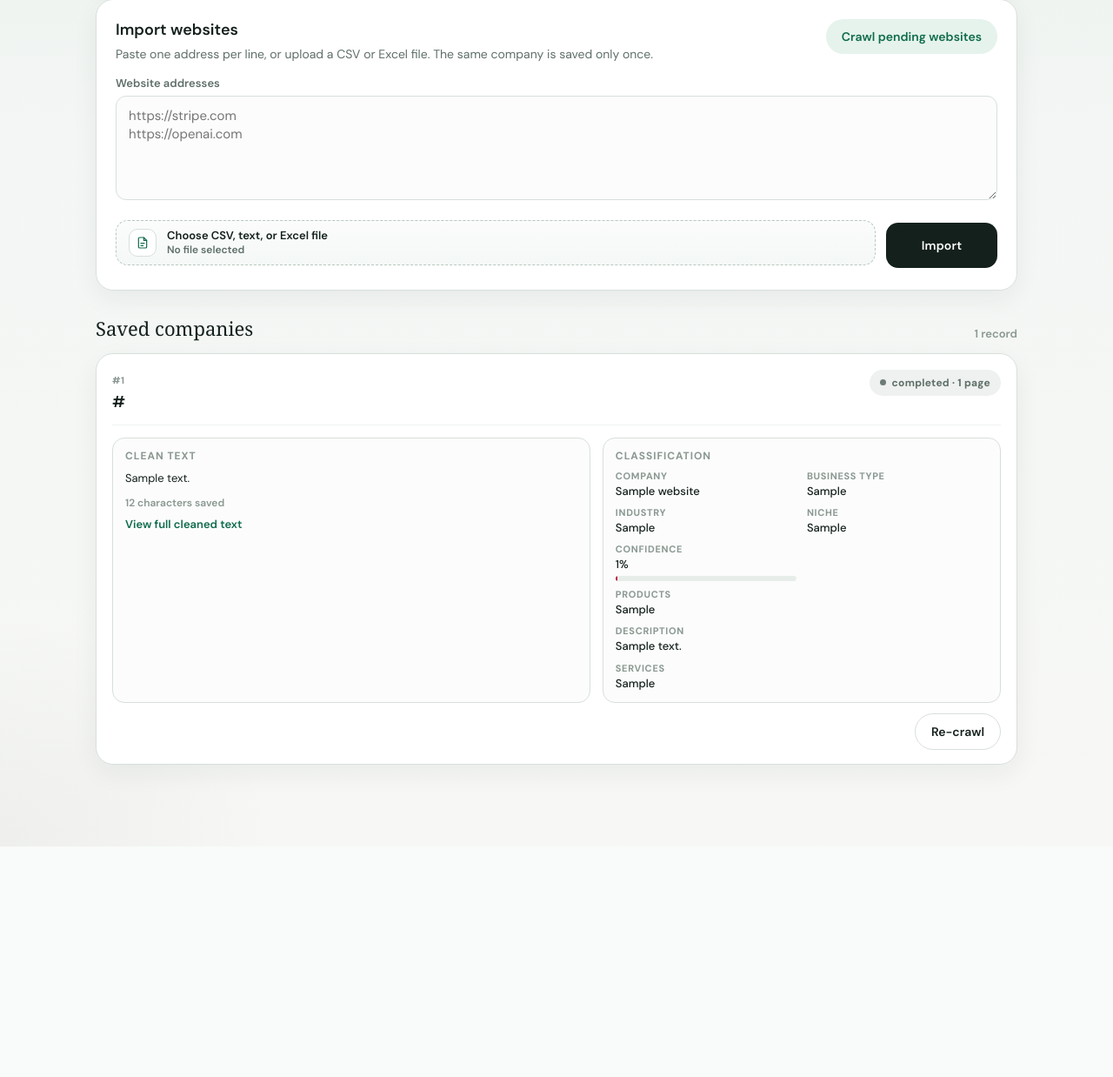
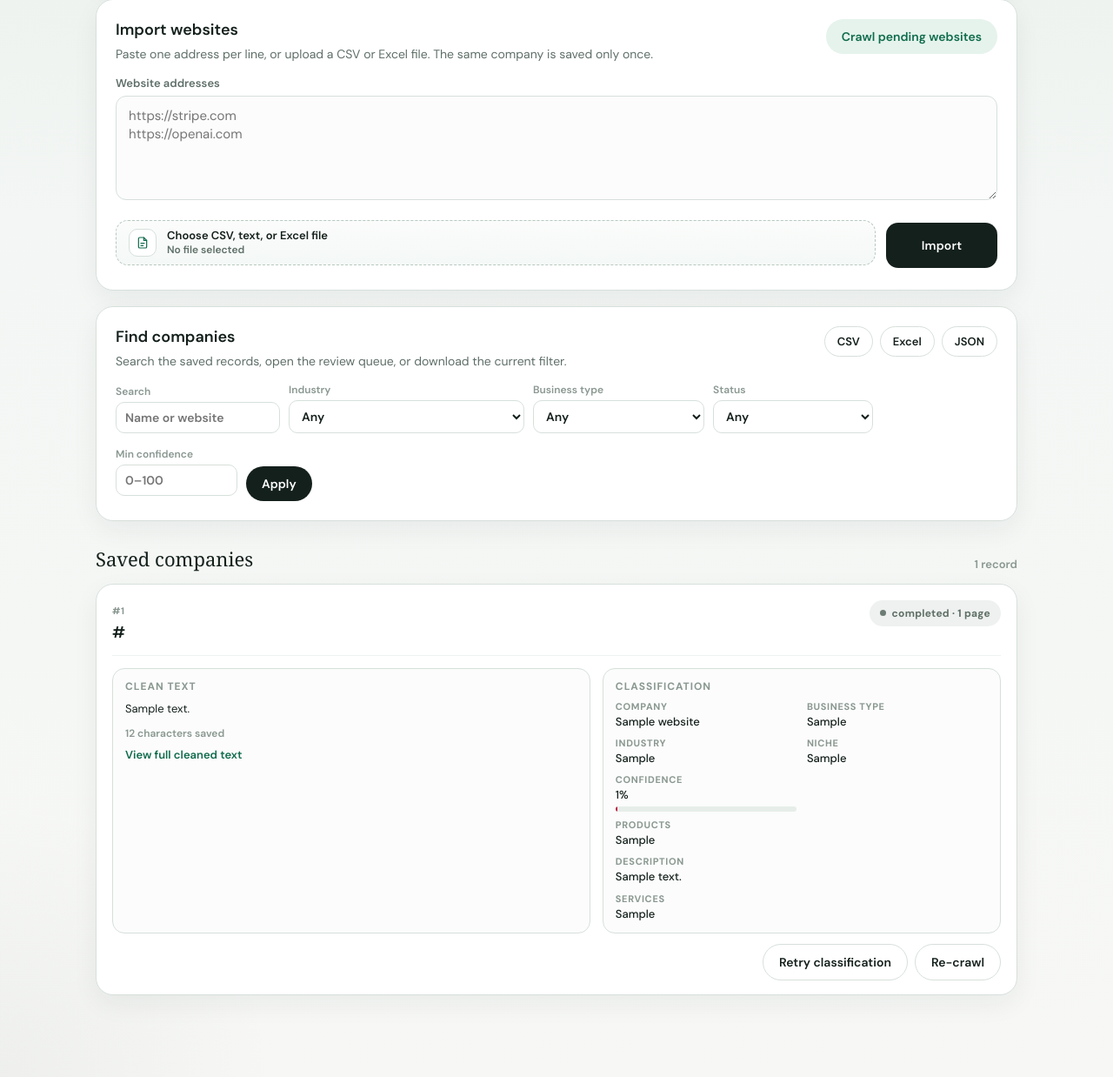
Before and after one commit to M-Ali-devv/Web-intelliegence, a FastAPI app: page / in a window 1280 px wide. Shown: the part 352-1590 px from the top of the page at 87% size. Before the commit the page ends 1319 px from the top, so only its background shows below. Run offline with FastAPI, Linux system fonts and the light colour scheme; tables that the repository leaves empty hold one stand-in row (values such as "Sample post"); some web fonts are replaced.

Commit message:
Add search, review, and filtered export so low-confidence rows can be checked before they leave the app.

```diff
--- a/app/main.py
+++ b/app/main.py
@@ -5,18 +5,24 @@
     uvicorn app.main:app --reload
 """
 
+import json
 from contextlib import asynccontextmanager
 from pathlib import Path
+from urllib.parse import urlencode
 
-from fastapi import BackgroundTasks, FastAPI, File, Form, Query, Request, UploadFile
-from fastapi.responses import RedirectResponse
+from fastapi import BackgroundTasks, FastAPI, File, Form, HTTPException, Query, Request, UploadFile
+from fastapi.responses import RedirectResponse, StreamingResponse
 from fastapi.templating import Jinja2Templates
 from sqlalchemy import func, select
 
+from app.classifier import classify_site
 from app.crawler.runner import run as run_crawl
 from app.database import get_session, init_db
+from app.exporters import iter_csv, iter_json, iter_xlsx
 from app.importer import excel_to_text, import_urls
 from app.models import Website
+from app.records import evidence_of, filtered_select, meta_of
+from app.taxonomy import BUSINESS_TYPES, INDUSTRIES
 
 ROOT = Path(__file__).resolve().parent.parent
 templates = Jinja2Templates(directory=str(ROOT / "templates"))
@@ -52,6 +58,19 @@
 app = FastAPI(title="Website Intelligence — Step 1", lifespan=lifespan)
 
 
+def _confidence_floor(value: str | None) -> int | None:
+    """Blank form fields arrive as \"\". Treat that as no minimum."""
+    if value is None or not str(value).strip():
+        return None
+    try:
+        number = int(value)
+    except ValueError:
+        raise HTTPException(status_code=422, detail="min_confidence must be a whole number from 0 to 100")
+    if number < 0 or number > 100:
+        raise HTTPException(status_code=422, detail="min_confidence must be a whole number from 0 to 100")
+    return number
+
+
 def _message(added: int, duplicates: int, invalid: int) -> str:
     return (
         f"Added {added}. "
@@ -68,11 +87,19 @@
     invalid: int = 0,
     imported: int = 0,
     crawl: int = 0,
+    review: int = 0,
+    q: str = "",
+    industry: str = "",
+    business_type: str = "",
+    status: str = "",
+    min_confidence: str | None = Query(None),
     page: int = Query(1, ge=1),
     per_page: int = Query(DEFAULT_PAGE_SIZE, ge=1, le=MAX_PAGE_SIZE),
 ):
+    confidence_floor = _confidence_floor(min_confidence)
+    listing = filtered_select(q, industry, business_type, status, confidence_floor)
     with get_session() as session:
-        total = session.scalar(select(func.count()).select_from(Website)) or 0
+        saved_total = session.scalar(select(func.count()).select_from(Website)) or 0
         classified = session.scalar(
             select(func.count()).select_from(Website).where(
                 Website.status.in_(("classified", "needs_review"))
@@ -93,21 +120,33 @@
                 )
             )
         ) or 0
+        total = session.scalar(select(func.count()).select_from(listing.subquery())) or 0
         total_pages = max(1, (total + per_page - 1) // per_page) if total else 1
         page = min(page, total_pages)
         offset = (page - 1) * per_page
-        websites = session.scalars(
-            select(Website).order_by(Website.id.asc()).offset(offset).limit(per_page)
-        ).all()
+        websites = session.scalars(listing.offset(offset).limit(per_page)).all()
+        for site in websites:
+            site.evidence_items = evidence_of(site)
+            site.review_decision = meta_of(site).get("review_decision") or ""
         session.expunge_all()
 
     if imported:
         message = _message(added, duplicates, invalid)
     elif crawl:
         message = "Crawl started. Updating results shortly…"
+    elif review:
+        message = "Review saved."
     else:
         message = None
 
+    filters = {
+        "q": q.strip(),
+        "industry": industry,
+        "business_type": business_type,
+        "status": status,
+        "min_confidence": "" if confidence_floor is None else str(confidence_floor),
+    }
+    filter_query = urlencode({key: value for key, value in filters.items() if value})
     start = offset + 1 if total else 0
     end = min(offset + len(websites), total)
     return templates.TemplateResponse(
@@ -120,11 +159,16 @@
             "page": page,
             "per_page": per_page,
             "total": total,
+            "saved_total": saved_total,
             "total_pages": total_pages,
             "showing_start": start,
             "showing_end": end,
+            "filters": filters,
+            "filter_query": filter_query,
+            "industries": INDUSTRIES,
+            "business_types": BUSINESS_TYPES,
             "stats": {
-                "total": total,
+                "total": saved_total,
                 "classified": classified,
                 "crawled": crawled,
                 "pending": pending,
@@ -181,3 +225,104 @@
     """Re-crawl a single row no matter what status it has."""
     background.add_task(_crawl_background, None, [site_id], True)
     return RedirectResponse(f"/?crawl=1&site={site_id}", status_code=303)
+
+
+def _classify_one(site_id: int) -> None:
+    with get_session() as session:
+        site = session.get(Website, site_id)
+        if site is None or not site.clean_text:
+            return
+        try:
+            classify_site(site)
+        except RuntimeError:
+            site.status = "classify_failed"
+        session.commit()
+
+
+@app.post("/classify/{site_id}")
+async def classify_one_site(background: BackgroundTasks, site_id: int):
+    """Run classification again for one crawled website."""
+    background.add_task(_classify_one, site_id)
+    return RedirectResponse(f"/?crawl=1&site={site_id}", status_code=303)
+
+
+@app.post("/review/{site_id}")
+def review_site(site_id: int, decision: str = Form(...)):
+    """Accept a low-confidence profile, or mark it as not enough evidence."""
+    with get_session() as session:
+        site = session.get(Website, site_id)
+        if site is None:
+            return RedirectResponse("/", status_code=303)
+        try:
+            meta = json.loads(site.classification_meta or "{}")
+        except json.JSONDecodeError:
+            meta = {}
+        if not isinstance(meta, dict):
+            meta = {}
+        if decision == "accept":
+            site.status = "classified"
+            meta["review_decision"] = "accepted"
+        elif decision == "reject":
+            site.status = "insufficient_evidence"
+            meta["review_decision"] = "rejected"
+        site.classification_meta = json.dumps(meta, ensure_ascii=False)
+        session.commit()
+    return RedirectResponse("/?review=1&status=review", status_code=303)
+
+
+def _export_stmt(
+    q: str,
+    industry: str,
+    business_type: str,
+    status: str,
+    min_confidence: int | None,
+):
+    return filtered_select(q, industry, business_type, status, min_confidence)
+
+
+@app.get("/export.csv")
+def export_csv(
+    q: str = "",
+    industry: str = "",
+    business_type: str = "",
+    status: str = "",
+    min_confidence: str | None = Query(None),
+):
+    stmt = _export_stmt(q, industry, business_type, status, _confidence_floor(min_confidence))
+    return StreamingResponse(
+        iter_csv(stmt),
+        media_type="text/csv",
+        headers={"Content-Disposition": "attachment; filename=companies.csv"},
+    )
+
+
+@app.get("/export.json")
+def export_json(
+    q: str = "",
+    industry: str = "",
+    business_type: str = "",
+    status: str = "",
+    min_confidence: str | None = Query(None),
+):
+    stmt = _export_stmt(q, industry, business_type, status, _confidence_floor(min_confidence))
+    return StreamingResponse(
+        iter_json(stmt),
+        media_type="application/json",
+        headers={"Content-Disposition": "attachment; filename=companies.json"},
+    )
+
+
+@app.get("/export.xlsx")
+def export_xlsx(
+    q: str = "",
+    industry: str = "",
+    business_type: str = "",
+    status: str = "",
+    min_confidence: str | None = Query(None),
+):
+    stmt = _export_stmt(q, industry, business_type, status, _confidence_floor(min_confidence))
+    return StreamingResponse(
+        iter_xlsx(stmt),
+        media_type="application/vnd.openxmlformats-officedocument.spreadsheetml.sheet",
+        headers={"Content-Disposition": "attachment; filename=companies.xlsx"},
+    )
--- a/templates/index.html
+++ b/templates/index.html
@@ -727,7 +727,61 @@
     .card-foot {
       display: flex;
       justify-content: flex-end;
+      flex-wrap: wrap;
+      gap: 8px;
       margin-top: 12px;
+    }
+    .filters {
+      display: flex;
+      flex-wrap: wrap;
+      gap: 10px;
+      align-items: flex-end;
+    }
+    .filters label {
+      display: flex;
+      flex-direction: column;
+      gap: 4px;
+      font-size: 12px;
+      font-weight: 600;
+      color: var(--soft);
+    }
+    .filters input,
+    .filters select {
+      border: 1px solid var(--line);
+      border-radius: 10px;
+      background: white;
+      color: var(--ink);
+      font: inherit;
+      font-size: 14px;
+      padding: 8px 10px;
+      min-width: 140px;
+    }
+    .exports {
+      display: flex;
+      gap: 8px;
+      flex-wrap: wrap;
+    }
+    .exports a {
+      border-radius: 999px;
+      padding: 8px 14px;
+      background: white;
+      color: var(--ink);
+      border: 1px solid var(--line);
+      text-decoration: none;
+      font-size: 13px;
+      font-weight: 600;
+    }
+    .evidence {
+      margin: 8px 0 0;
+      padding-left: 18px;
+    }
+    .evidence li {
+      margin: 0 0 8px;
+      font-size: 13px;
+      line-height: 1.45;
+    }
+    .evidence p {
+      margin: 2px 0 0;
     }
     .empty-state {
       padding: 48px 24px;
@@ -775,7 +829,7 @@
       <h1>Company URL workspace</h1>
     </header>
 
-    {% if total %}
+    {% if saved_total %}
     <section class="stats" aria-label="Workspace summary">
       <div class="stat accent">
         <em>Total</em>
@@ -838,6 +892,58 @@
       </form>
     </section>
 
+    {% if saved_total %}
+    <section class="panel">
+      <div class="panel-head">
+        <div>
+          <h2>Find companies</h2>
+          <p class="sub">Search the saved records, open the review queue, or download the current filter.</p>
+        </div>
+        <div class="exports">
+          <a href="/export.csv{% if filter_query %}?{{ filter_query }}{% endif %}">CSV</a>
+          <a href="/export.xlsx{% if filter_query %}?{{ filter_query }}{% endif %}">Excel</a>
+          <a href="/export.json{% if filter_query %}?{{ filter_query }}{% endif %}">JSON</a>
+        </div>
+      </div>
+      <form class="filters" method="get" action="/">
+        <label>Search
+          <input name="q" value="{{ filters.q }}" placeholder="Name or website">
+        </label>
+        <label>Industry
+          <select name="industry">
+            <option value="">Any</option>
+            {% for name in industries %}
+            <option value="{{ name }}" {% if filters.industry == name %}selected{% endif %}>{{ name }}</option>
+            {% endfor %}
+          </select>
+        </label>
+        <label>Business type
+          <select name="business_type">
+            <option value="">Any</option>
+            {% for name in business_types %}
+            <option value="{{ name }}" {% if filters.business_type == name %}selected{% endif %}>{{ name }}</option>
+            {% endfor %}
+          </select>
+        </label>
+        <label>Status
+          <select name="status">
+            <option value="">Any</option>
+            <option value="review" {% if filters.status == "review" %}selected{% endif %}>Needs review</option>
+            <option value="classified" {% if filters.status == "classified" %}selected{% endif %}>Classified</option>
+            <option value="crawled" {% if filters.status == "crawled" %}selected{% endif %}>Crawled</option>
+            <option value="pending" {% if filters.status == "pending" %}selected{% endif %}>Pending</option>
+            <option value="insufficient_evidence" {% if filters.status == "insufficient_evidence" %}selected{% endif %}>Insufficient evidence</option>
+            <option value="classify_failed" {% if filters.status == "classify_failed" %}selected{% endif %}>Classify failed</option>
+          </select>
+        </label>
+        <label>Min confidence
+          <input name="min_confidence" type="number" min="0" max="100" value="{{ filters.min_confidence }}" placeholder="0–100">
+        </label>
+        <button type="submit">Apply</button>
+      </form>
+    </section>
+    {% endif %}
+
     {% if total %}
     <div class="list-head">
       <h2>Saved companies</h2>
@@ -849,7 +955,7 @@
       <span class="pager-meta">Showing {{ showing_start }}–{{ showing_end }} of {{ total }}</span>
       <div class="pager-nav">
         {% if page > 1 %}
-        <a href="/?page={{ page - 1 }}&per_page={{ per_page }}">Previous</a>
+        <a href="/?page={{ page - 1 }}&per_page={{ per_page }}{% if filter_query %}&{{ filter_query }}{% endif %}">Previous</a>
         {% else %}
         <span class="page-num disabled">Previous</span>
         {% endif %}
@@ -858,14 +964,14 @@
           {% if p == page %}
           <span class="page-num current" aria-current="page">{{ p }}</span>
           {% elif p == 1 or p == total_pages or (p >= page - 1 and p <= page + 1) %}
-          <a href="/?page={{ p }}&per_page={{ per_page }}">{{ p }}</a>
+          <a href="/?page={{ p }}&per_page={{ per_page }}{% if filter_query %}&{{ filter_query }}{% endif %}">{{ p }}</a>
           {% elif p == page - 2 or p == page + 2 %}
           <span class="page-num disabled">…</span>
           {% endif %}
         {% endfor %}
 
         {% if page < total_pages %}
-        <a href="/?page={{ page + 1 }}&per_page={{ per_page }}">Next</a>
+        <a href="/?page={{ page + 1 }}&per_page={{ per_page }}{% if filter_query %}&{{ filter_query }}{% endif %}">Next</a>
         {% else %}
         <span class="page-num disabled">Next</span>
         {% endif %}
@@ -912,6 +1018,19 @@
           <p class="chars" title="{{ site.crawl_error }}">{{ site.crawl_error[:120] }}{% if site.crawl_error|length > 120 %}…{% endif %}</p>
           {% else %}
           <p class="preview empty">Waiting for crawl</p>
+          {% endif %}
+          {% if site.evidence_items %}
+          <details class="full">
+            <summary>Evidence ({{ site.evidence_items|length }})</summary>
+            <ul class="evidence">
+              {% for item in site.evidence_items %}
+              <li>
+                <strong>{{ item.field or "quote" }}</strong>{% if item.page %} · {{ item.page }}{% endif %}
+                <p>“{{ item.quote }}”</p>
+              </li>
+              {% endfor %}
+            </ul>
+          </details>
           {% endif %}
         </div>
 
@@ -1008,6 +1127,21 @@
       </div>
 
       <div class="card-foot">
+        {% if site.clean_text %}
+        <form method="post" action="/classify/{{ site.id }}">
+          <button class="secondary" type="submit">Retry classification</button>
+        </form>
+        {% endif %}
+        {% if status == "needs_review" %}
+        <form method="post" action="/review/{{ site.id }}">
+          <input type="hidden" name="decision" value="accept">
+          <button class="secondary" type="submit">Accept</button>
+        </form>
+        <form method="post" action="/review/{{ site.id }}">
+          <input type="hidden" name="decision" value="reject">
+          <button class="secondary" type="submit">Not enough evidence</button>
+        </form>
+        {% endif %}
         <form method="post" action="/crawl/{{ site.id }}">
           <button class="secondary" type="submit">Re-crawl</button>
         </form>
@@ -1020,12 +1154,12 @@
       <span class="pager-meta">Page {{ page }} of {{ total_pages }}</span>
       <div class="pager-nav">
         {% if page > 1 %}
-        <a href="/?page={{ page - 1 }}&per_page={{ per_page }}">Previous</a>
+        <a href="/?page={{ page - 1 }}&per_page={{ per_page }}{% if filter_query %}&{{ filter_query }}{% endif %}">Previous</a>
         {% else %}
         <span class="page-num disabled">Previous</span>
         {% endif %}
         {% if page < total_pages %}
-        <a href="/?page={{ page + 1 }}&per_page={{ per_page }}">Next</a>
+        <a href="/?page={{ page + 1 }}&per_page={{ per_page }}{% if filter_query %}&{{ filter_query }}{% endif %}">Next</a>
         {% else %}
         <span class="page-num disabled">Next</span>
         {% endif %}
@@ -1033,6 +1167,11 @@
     </nav>
     {% endif %}
 
+    {% elif saved_total %}
+    <div class="empty-state">
+      <strong>No companies match</strong>
+      Try a different search or clear the filters.
+    </div>
     {% else %}
     <div class="empty-state">
       <strong>No companies yet</strong>
@@ -1073,7 +1212,7 @@
       toast.innerHTML =
         '<span class="toast-dot" aria-hidden="true"></span>' +
         '<div class="toast-body">' +
-          '<p class="toast-title">{{ "Crawl started" if crawl else "Import finished" }}</p>' +
+          '<p class="toast-title">{% if crawl %}Crawl started{% elif review %}Review saved{% else %}Import finished{% endif %}</p>' +
           '<p class="toast-text">{{ message|e }}</p>' +
         "</div>" +
         '<button class="toast-close" type="button" aria-label="Dismiss">×</button>';
@@ -1090,7 +1229,7 @@
       // Drop ?crawl / ?imported from the URL so a manual refresh does not show the toast again.
       if (window.history.replaceState) {
         const url = new URL(window.location.href);
-        ["crawl", "imported", "added", "duplicates", "invalid", "site"].forEach((key) => {
+        ["crawl", "imported", "added", "duplicates", "invalid", "site", "review"].forEach((key) => {
           url.searchParams.delete(key);
         });
         window.history.replaceState({}, "", url.pathname + (url.search || "") + url.hash);
```
Also changed, not shown: app/exporters.py (added, +57 -0 lines), app/records.py (added, +128 -0 lines), tests/test_api.py (+5 -4 lines), tests/test_phase4.py (added, +121 -0 lines).
